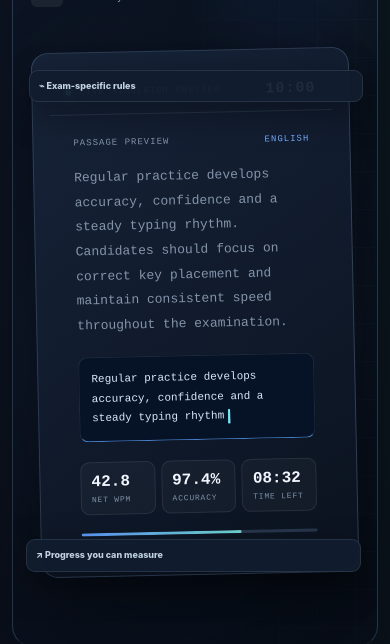
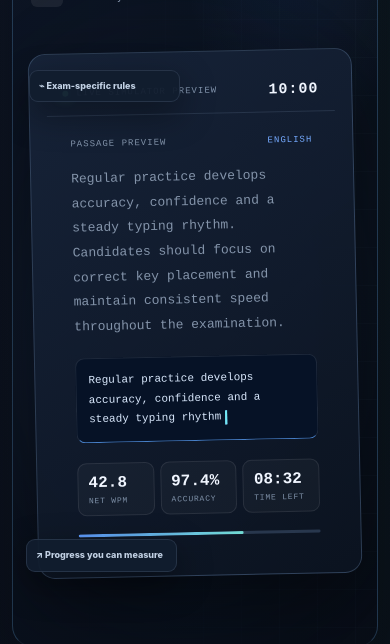
Before and after one commit to vikashphogat0-ux/typingskillzonepro, a Next.js app: page / in a window 390 px wide. Shown: the part 751-1395 px from the top of the page. Built offline with nearby package versions, Linux system fonts and the light colour scheme; no server answers; the database is empty.

Commit message:
fix(home): repair hero inner grid and responsive layout

```diff
--- a/app/globals.css
+++ b/app/globals.css
@@ -780,3 +780,41 @@ body:has(.exam-catalogue) .tsz-content{max-width:none}.exam-catalogue{max-width:
 @media(max-width:520px){
   .tsz-home-exam-card .exam-card-emblem{flex-basis:56px;width:56px;height:56px;padding:6px}
 }
+
+/* Homepage hero layout repair: the copy and preview are children of the
+   inner wrapper, not direct children of the hero section. */
+.tsz-home-hero{
+  display:block;
+  min-height:0;
+}
+.tsz-home-hero-inner{
+  display:grid;
+  grid-template-columns:minmax(0,1.08fr) minmax(0,.92fr);
+  align-items:center;
+  gap:clamp(22px,3.2vw,42px);
+  min-height:430px;
+  width:100%;
+}
+.tsz-home-copy{min-width:0}
+.tsz-home-copy h1{overflow-wrap:normal;text-wrap:balance}
+.tsz-home-copy>p{max-width:52ch}
+.tsz-hero-visual{width:100%;max-width:560px;justify-self:end}
+.tsz-preview-window{width:100%;transform:perspective(1100px) rotateY(-3deg) rotateX(1deg)}
+@media(max-width:980px){
+  .tsz-home-hero-inner{grid-template-columns:minmax(0,1fr) minmax(0,.95fr);gap:20px;min-height:390px}
+  .tsz-home-copy h1{font-size:clamp(36px,5vw,56px)}
+  .tsz-hero-visual{padding:22px 4px}
+}
+@media(max-width:760px){
+  .tsz-home-hero-inner{grid-template-columns:minmax(0,1fr);gap:10px;min-height:0}
+  .tsz-home-copy h1{font-size:clamp(40px,8vw,58px)}
+  .tsz-hero-visual{justify-self:center;max-width:550px;padding:18px 5px 26px}
+  .tsz-preview-window{transform:none}
+}
+@media(max-width:520px){
+  .tsz-home-hero-inner{gap:4px}
+  .tsz-home-copy h1{font-size:clamp(36px,10.5vw,50px);line-height:1.02}
+  .tsz-home-copy>p{font-size:13px;line-height:1.7}
+  .tsz-hero-visual{padding:16px 2px 24px}
+  .tsz-floating-note{max-width:46%;white-space:normal}
+}
```
